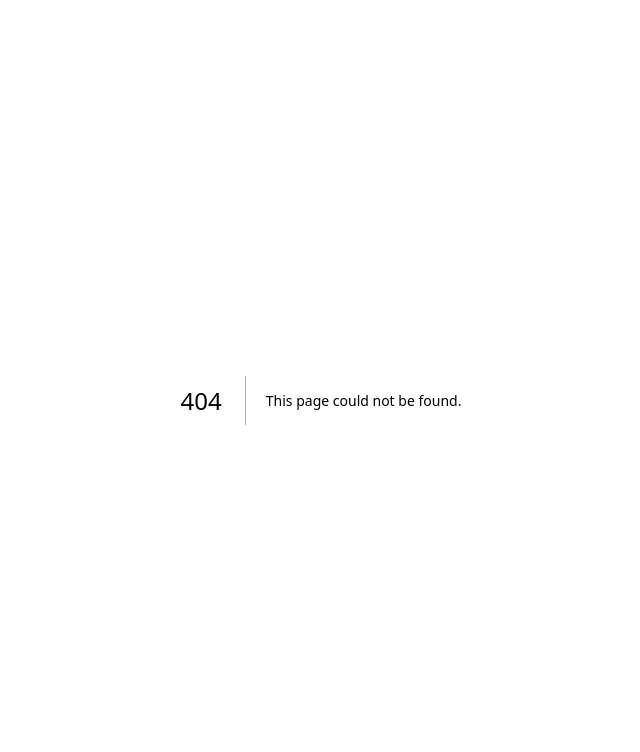
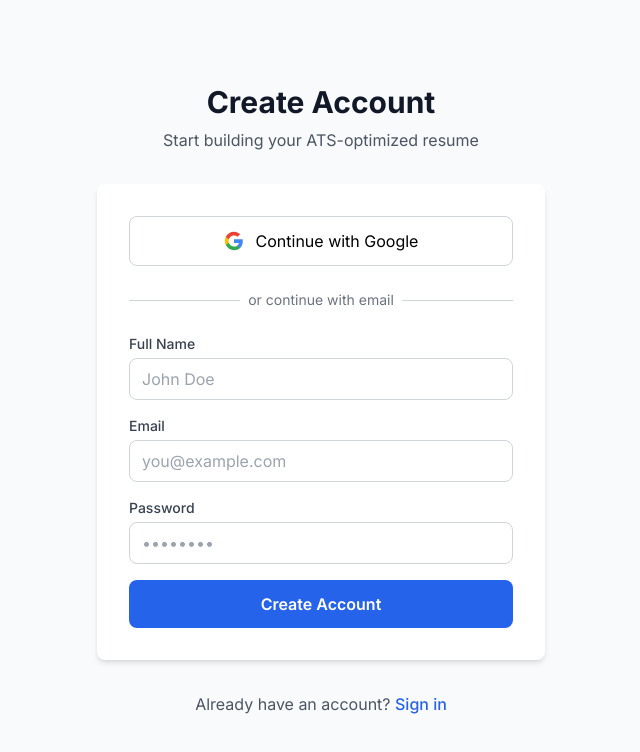
Before and after one commit to alexa-like/FormatX, a Next.js app: page /register in a window 1280 px wide. Before the commit this address had no page. Shown: the top 752 px of the page, without its empty margins (319-959 px from the left). Built offline with nearby package versions, Linux system fonts and the light colour scheme.

Commit message:
Add src/app/(auth)/register/page.tsx

```diff
--- /dev/null
+++ b/src/app/(auth)/register/page.tsx
@@ -0,0 +1,159 @@
+'use client';
+
+import { useState } from 'react';
+import { signIn } from 'next-auth/react';
+import Link from 'next/link';
+import { useRouter } from 'next/navigation';
+import toast from 'react-hot-toast';
+
+export default function RegisterPage() {
+  const router = useRouter();
+  const [name, setName] = useState('');
+  const [email, setEmail] = useState('');
+  const [password, setPassword] = useState('');
+  const [loading, setLoading] = useState(false);
+
+  const handleRegister = async (e: React.FormEvent) => {
+    e.preventDefault();
+    setLoading(true);
+
+    try {
+      const response = await fetch('/api/auth/register', {
+        method: 'POST',
+        headers: { 'Content-Type': 'application/json' },
+        body: JSON.stringify({ name, email, password }),
+      });
+
+      const data = await response.json();
+
+      if (data.success) {
+        toast.success('Account created! Signing you in...');
+        const result = await signIn('credentials', {
+          email,
+          password,
+          redirect: false,
+        });
+
+        if (result?.ok) {
+          router.push('/dashboard');
+        }
+      } else {
+        toast.error(data.error || 'Registration failed');
+      }
+    } catch (error) {
+      toast.error('Registration failed');
+    } finally {
+      setLoading(false);
+    }
+  };
+
+  const handleGoogleLogin = () => {
+    signIn('google', { callbackUrl: '/dashboard' });
+  };
+
+  return (
+    <div className="min-h-screen flex items-center justify-center bg-gray-50 py-12 px-4">
+      <div className="max-w-md w-full space-y-8">
+        <div className="text-center">
+          <h1 className="text-3xl font-bold text-gray-900">Create Account</h1>
+          <p className="mt-2 text-gray-600">Start building your ATS-optimized resume</p>
+        </div>
+
+        <div className="bg-white rounded-lg shadow-md p-8">
+          {/* Google Signup */}
+          <button
+            onClick={handleGoogleLogin}
+            className="w-full flex items-center justify-center gap-3 bg-white border border-gray-300 rounded-lg py-3 px-4 hover:bg-gray-50 transition"
+          >
+            <svg className="w-5 h-5" viewBox="0 0 24 24">
+              <path
+                fill="#4285F4"
+                d="M22.56 12.25c0-.78-.07-1.53-.2-2.25H12v4.26h5.92c-.26 1.37-1.04 2.53-2.21 3.31v2.77h3.57c2.08-1.92 3.28-4.74 3.28-8.09z"
+              />
+              <path
+                fill="#34A853"
+                d="M12 23c2.97 0 5.46-.98 7.28-2.66l-3.57-2.77c-.98.66-2.23 1.06-3.71 1.06-2.86 0-5.29-1.93-6.16-4.53H2.18v2.84C3.99 20.53 7.7 23 12 23z"
+              />
+              <path
+                fill="#FBBC05"
+                d="M5.84 14.09c-.22-.66-.35-1.36-.35-2.09s.13-1.43.35-2.09V7.07H2.18C1.43 8.55 1 10.22 1 12s.43 3.45 1.18 4.93l2.85-2.22.81-.62z"
+              />
+              <path
+                fill="#EA4335"
+                d="M12 5.38c1.62 0 3.06.56 4.21 1.64l3.15-3.15C17.45 2.09 14.97 1 12 1 7.7 1 3.99 3.47 2.18 7.07l3.66 2.84c.87-2.6 3.3-4.53 6.16-4.53z"
+              />
+            </svg>
+            Continue with Google
+          </button>
+
+          <div className="mt-6 relative">
+            <div className="absolute inset-0 flex items-center">
+              <div className="w-full border-t border-gray-300" />
+            </div>
+            <div className="relative flex justify-center text-sm">
+              <span className="px-2 bg-white text-gray-500">or continue with email</span>
+            </div>
+          </div>
+
+          {/* Email Signup Form */}
+          <form onSubmit={handleRegister} className="mt-6 space-y-4">
+            <div>
+              <label className="block text-sm font-medium text-gray-700 mb-1">
+                Full Name
+              </label>
+              <input
+                type="text"
+                value={name}
+                onChange={(e) => setName(e.target.value)}
+                className="w-full border border-gray-300 rounded-lg px-3 py-2 focus:ring-2 focus:ring-primary-500 focus:border-transparent"
+                placeholder="John Doe"
+                required
+              />
+            </div>
+            <div>
+              <label className="block text-sm font-medium text-gray-700 mb-1">
+                Email
+              </label>
+              <input
+                type="email"
+                value={email}
+                onChange={(e) => setEmail(e.target.value)}
+                className="w-full border border-gray-300 rounded-lg px-3 py-2 focus:ring-2 focus:ring-primary-500 focus:border-transparent"
+                placeholder="you@example.com"
+                required
+              />
+            </div>
+            <div>
+              <label className="block text-sm font-medium text-gray-700 mb-1">
+                Password
+              </label>
+              <input
+                type="password"
+                value={password}
+                onChange={(e) => setPassword(e.target.value)}
+                className="w-full border border-gray-300 rounded-lg px-3 py-2 focus:ring-2 focus:ring-primary-500 focus:border-transparent"
+                placeholder="••••••••"
+                minLength={8}
+                required
+              />
+            </div>
+            <button
+              type="submit"
+              disabled={loading}
+              className="w-full bg-primary-600 text-white py-3 rounded-lg font-semibold hover:bg-primary-700 disabled:opacity-50"
+            >
+              {loading ? 'Creating account...' : 'Create Account'}
+            </button>
+          </form>
+        </div>
+
+        <p className="text-center text-gray-600">
+          Already have an account?{' '}
+          <Link href="/login" className="text-primary-600 hover:underline font-medium">
+            Sign in
+          </Link>
+        </p>
+      </div>
+    </div>
+  );
+}
```
